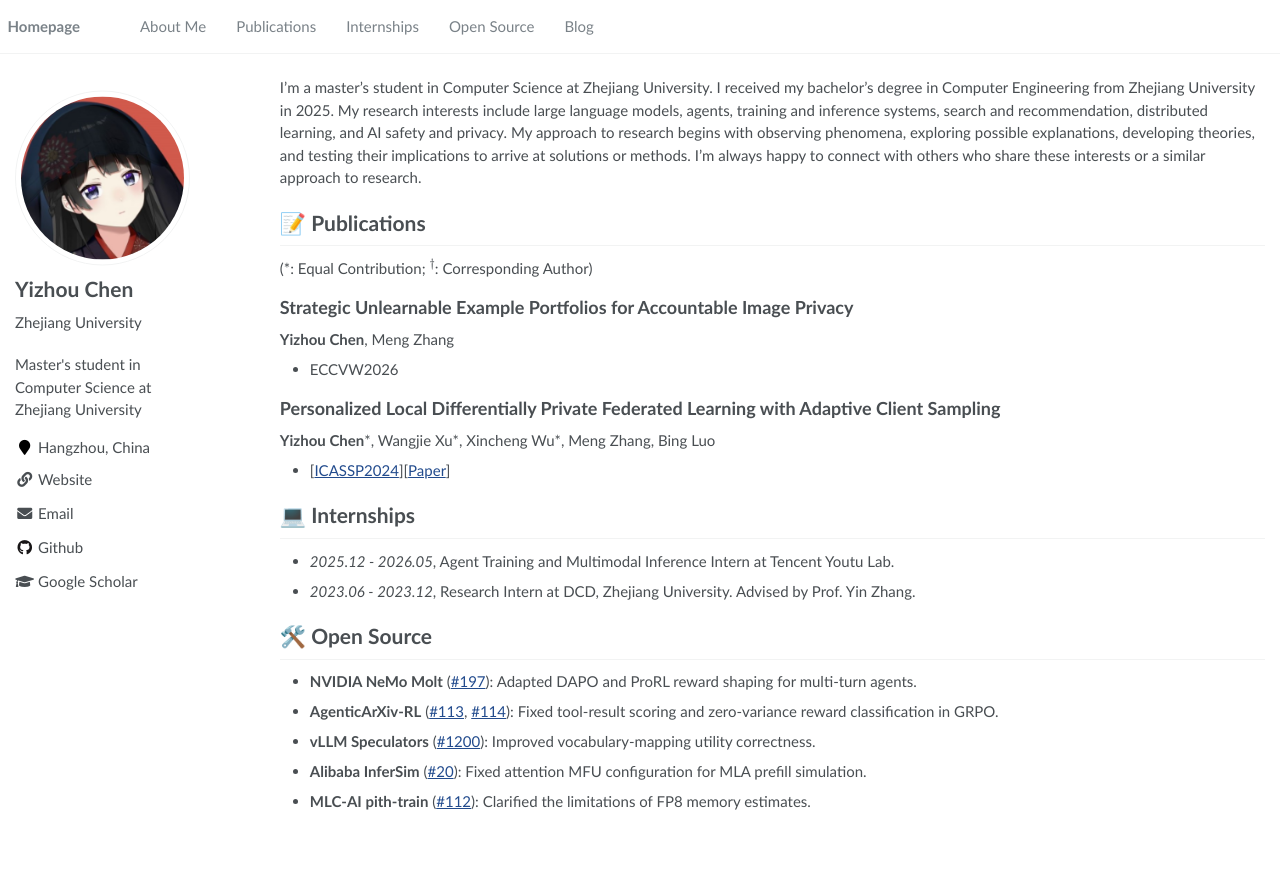
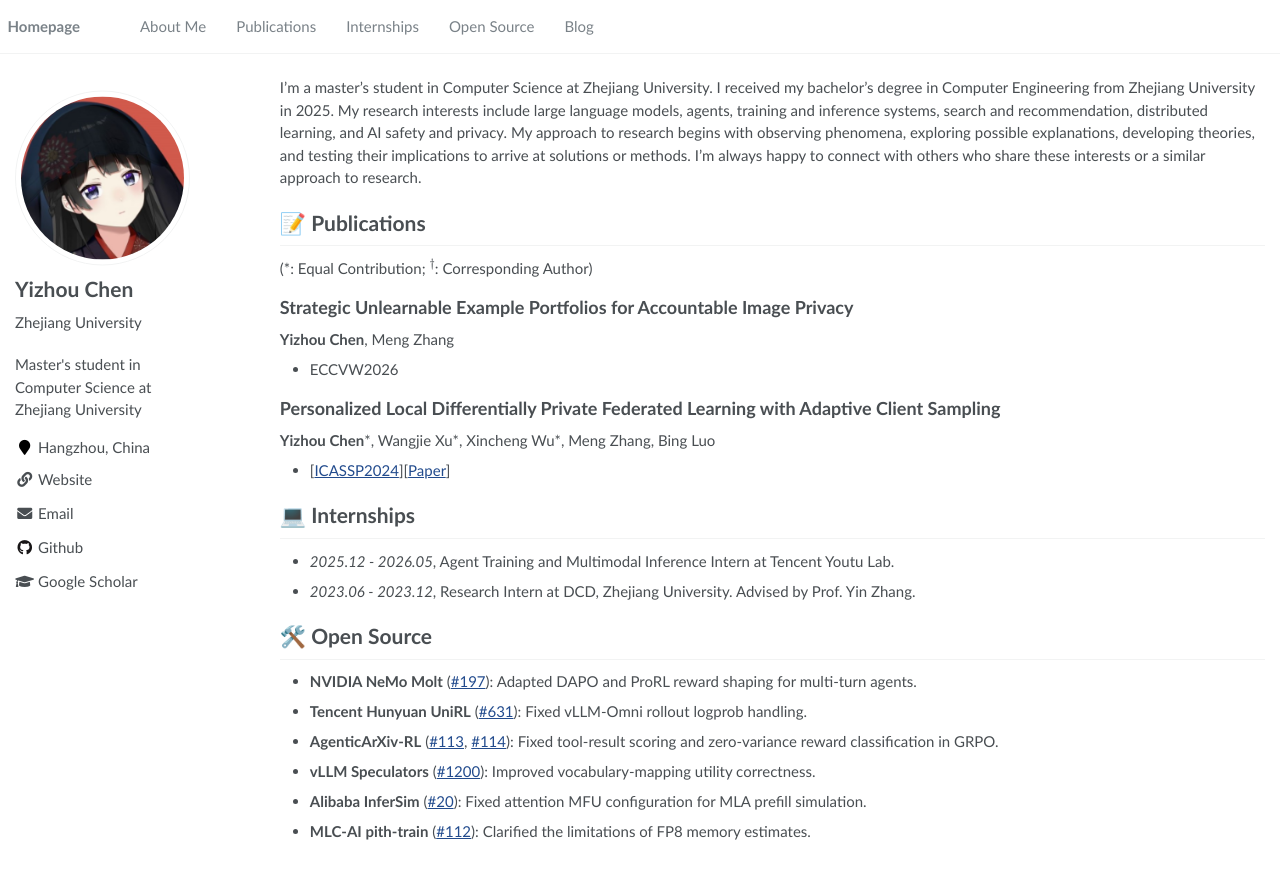
Before and after one commit to jasonchen505/jasonchen505.github.io, a Jekyll site: the page built from _pages/about.md, in a window 1280 px wide. Shown: the top 879 px of the page. Built offline with Jekyll 4.4.1, drawn with Linux system fonts in a browser that asks for light colours; formulas are drawn with MathJax 3.

Commit message:
Add merged UniRL contribution to homepage

```diff
--- a/_pages/about.md
+++ b/_pages/about.md
@@ -41,6 +41,7 @@ I'm a master's student in Computer Science at Zhejiang University. I received my
 # 🛠️ Open Source {#opensource}
 
 - **NVIDIA NeMo Molt** ([#197](https://github.com/NVIDIA-NeMo/labs-molt/pull/197)): Adapted DAPO and ProRL reward shaping for multi-turn agents.
+- **Tencent Hunyuan UniRL** ([#631](https://github.com/Tencent-Hunyuan/UniRL/pull/631)): Fixed vLLM-Omni rollout logprob handling.
 - **AgenticArXiv-RL** ([#113](https://github.com/Algorineko/AgenticArXiv-RL/pull/113), [#114](https://github.com/Algorineko/AgenticArXiv-RL/pull/114)): Fixed tool-result scoring and zero-variance reward classification in GRPO.
 - **vLLM Speculators** ([#1200](https://github.com/vllm-project/speculators/pull/1200)): Improved vocabulary-mapping utility correctness.
 - **Alibaba InferSim** ([#20](https://github.com/alibaba/InferSim/pull/20)): Fixed attention MFU configuration for MLA prefill simulation.
```
